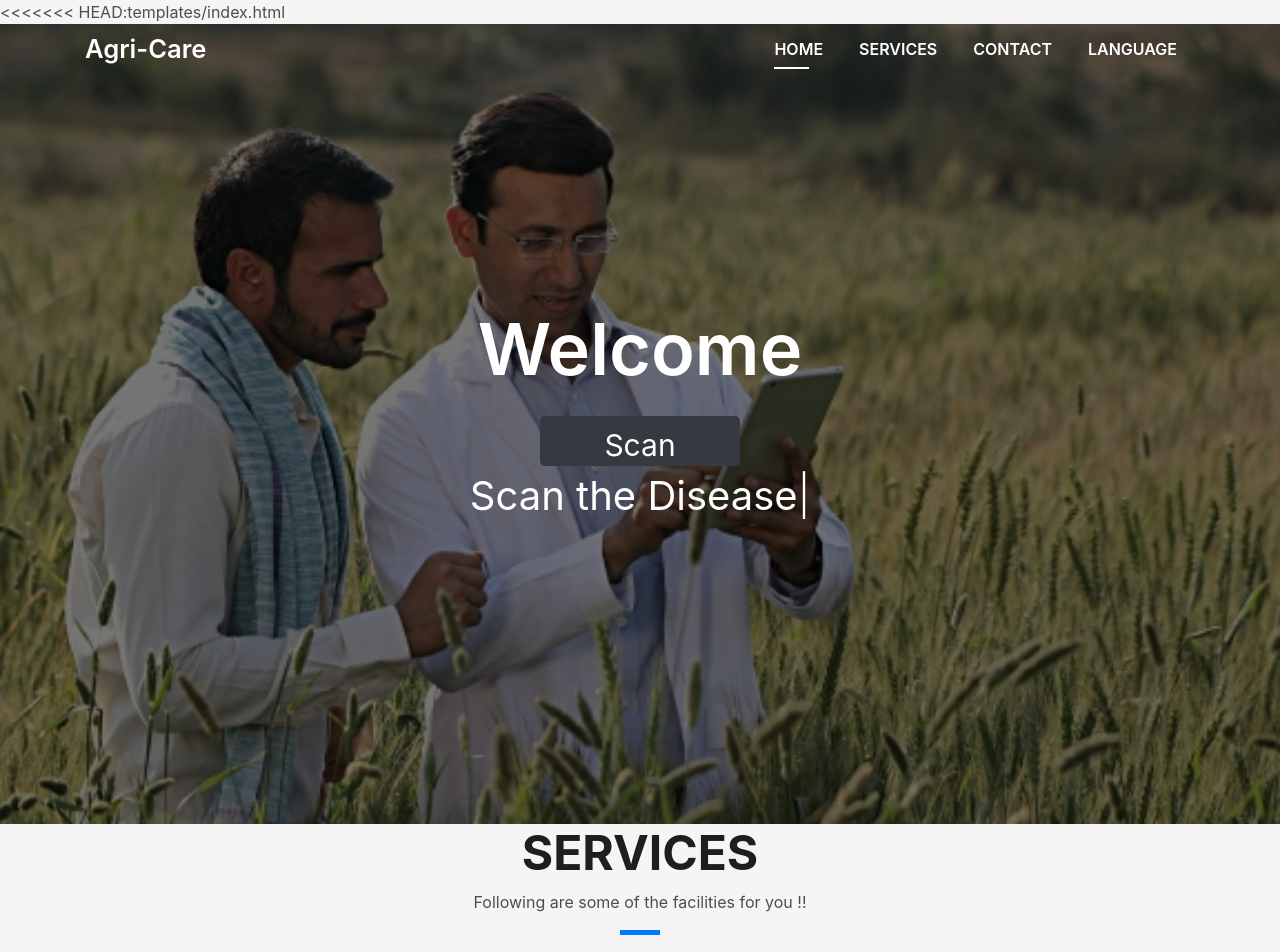
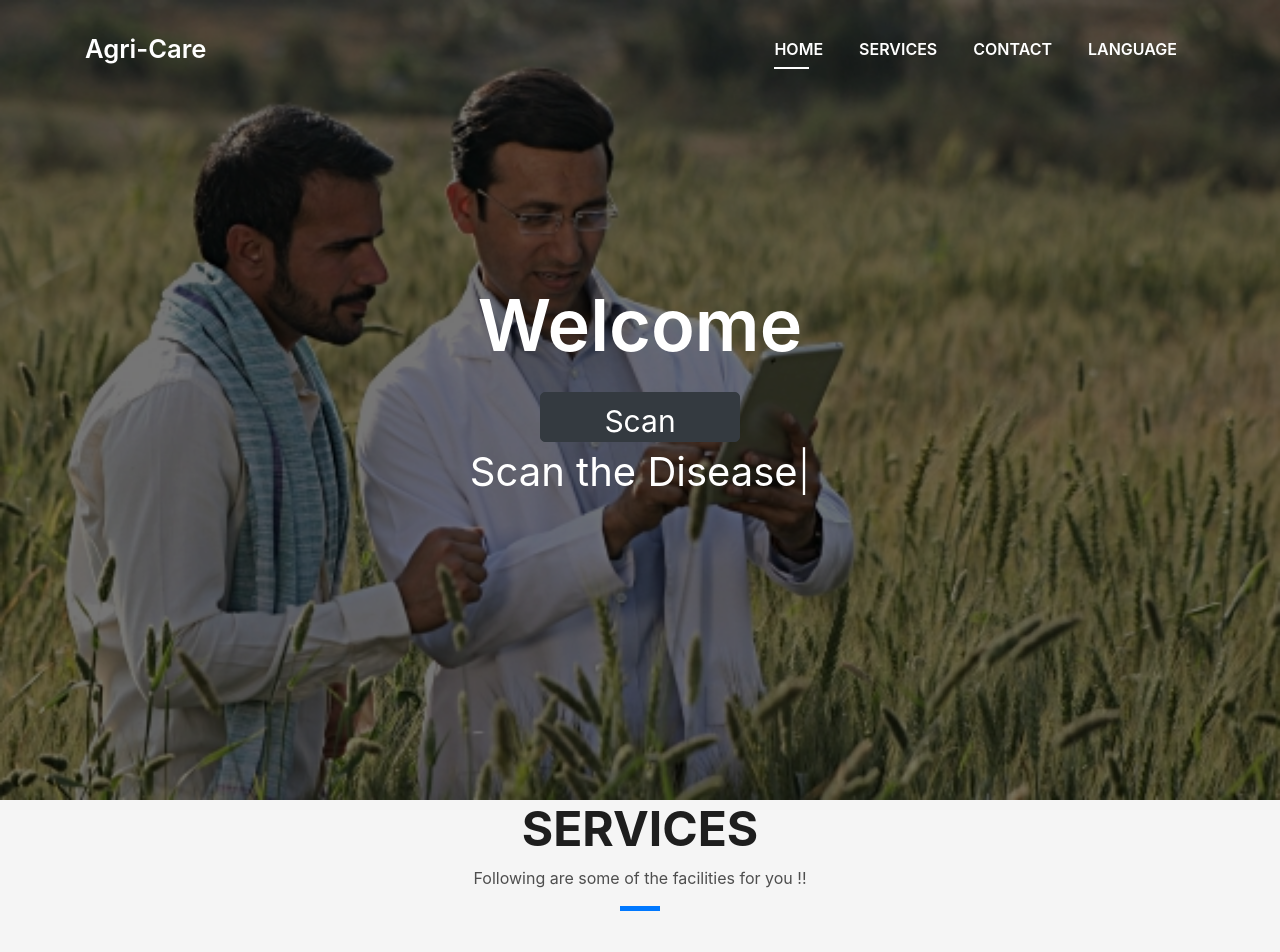
Before and after one commit to Dharmesh-Poddar/Precision-Farming, a Flask app: page / in a window 1280 px wide. Shown: the top 952 px of the page. Run offline with Flask 2, Linux system fonts and the light colour scheme; some libraries are stand-ins or nearby versions; some web fonts are replaced.

Commit message:
final setup

```diff
--- a/templates/index.html
+++ b/templates/index.html
@@ -1,4 +1,3 @@
-<<<<<<< HEAD:templates/index.html
 <!DOCTYPE html>
 <html lang="en">
 <head>
```
